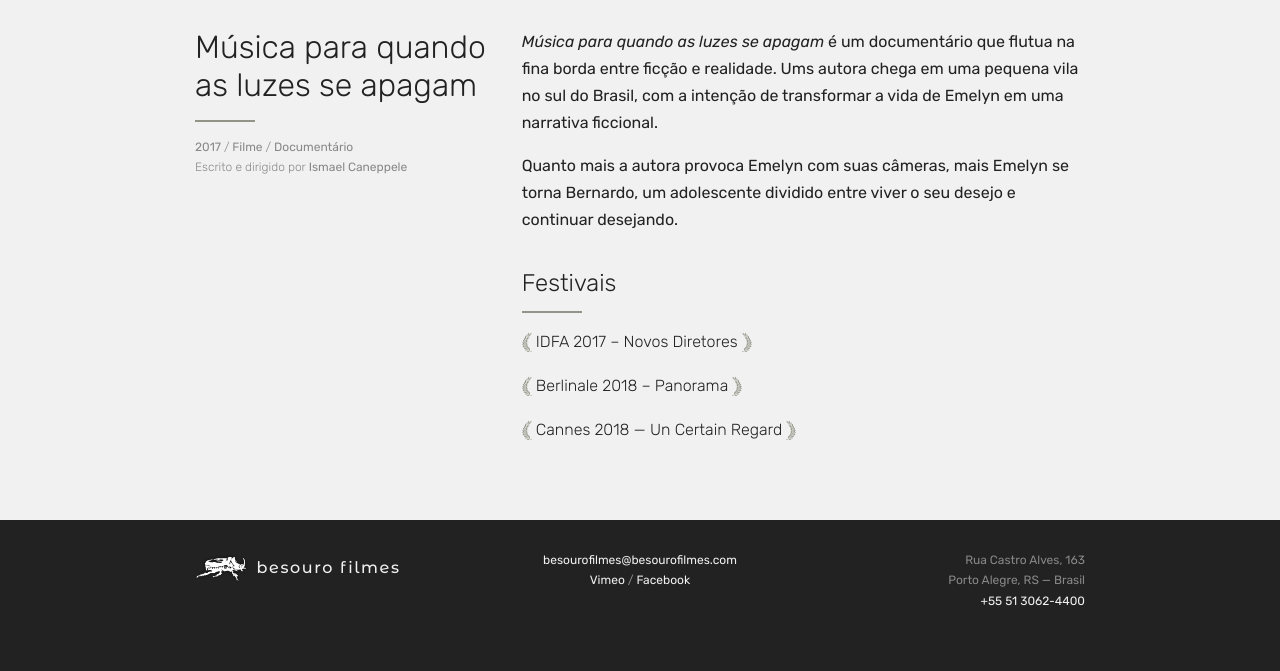
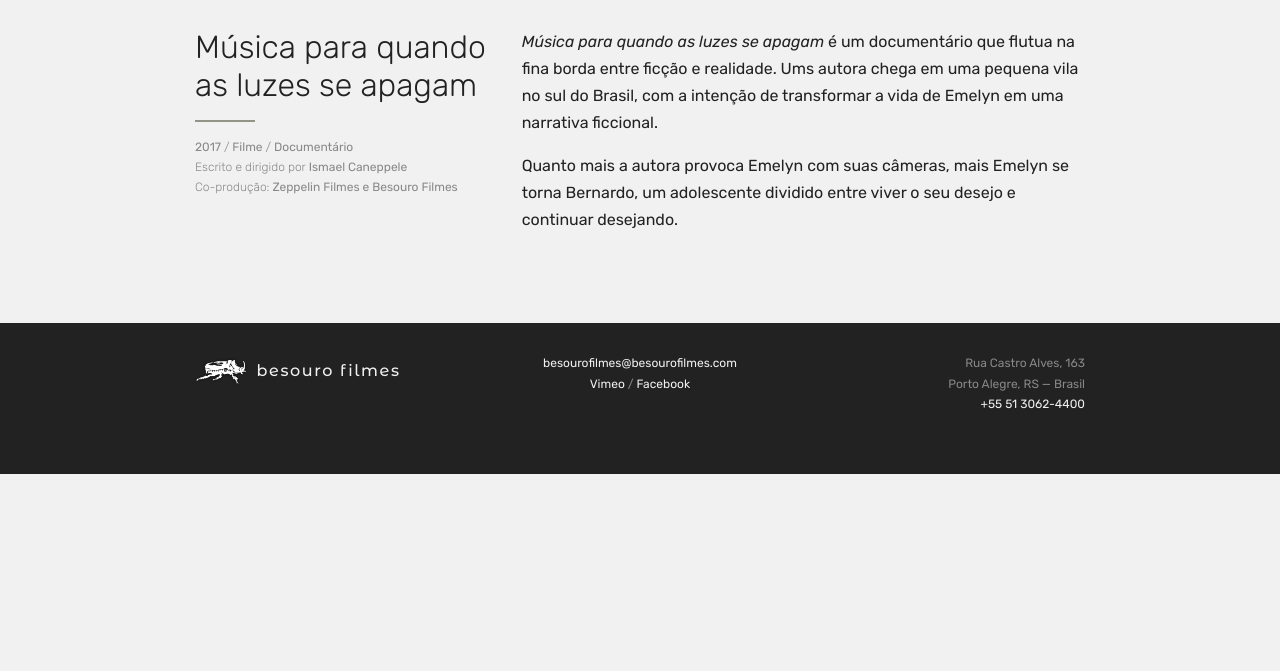
Before and after one commit to arthrfrts/besouro, a Jekyll site: the page built from _projects/musica-para-quando-as-luzes-se-apagam.md, in a window 1280 px wide. Shown: the part 677-1348 px from the top of the page. Built offline with Jekyll 4.4.1, drawn with Linux system fonts in a browser that asks for light colours; after the commit the page ends 1151 px from its top, so only the background shows below that.

Commit message:
Updates Music When the Lights Go Out

```diff
--- a/_projects/musica-para-quando-as-luzes-se-apagam.md
+++ b/_projects/musica-para-quando-as-luzes-se-apagam.md
@@ -13,10 +13,7 @@ media:
 team:
   director: Ismael Caneppele
   writer: Ismael Caneppele
-fests:
-  - 'IDFA 2017 – Novos Diretores'
-  - 'Berlinale 2018 – Panorama'
-  - 'Cannes 2018 — Un Certain Regard'
+  copro: Zeppelin Filmes e Besouro Filmes
 ---
 
 _Música para quando as luzes se apagam_ é um documentário que flutua na fina borda entre ficção e realidade. Ums autora chega em uma pequena vila no sul do Brasil, com a intenção de transformar a vida de Emelyn em uma narrativa ficcional.
```
